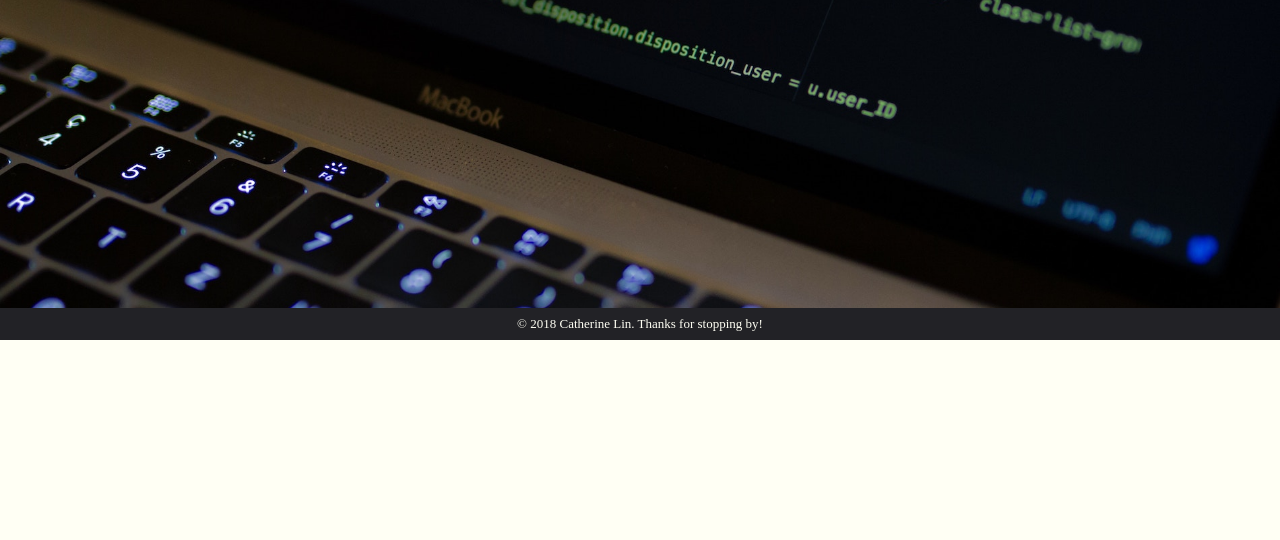
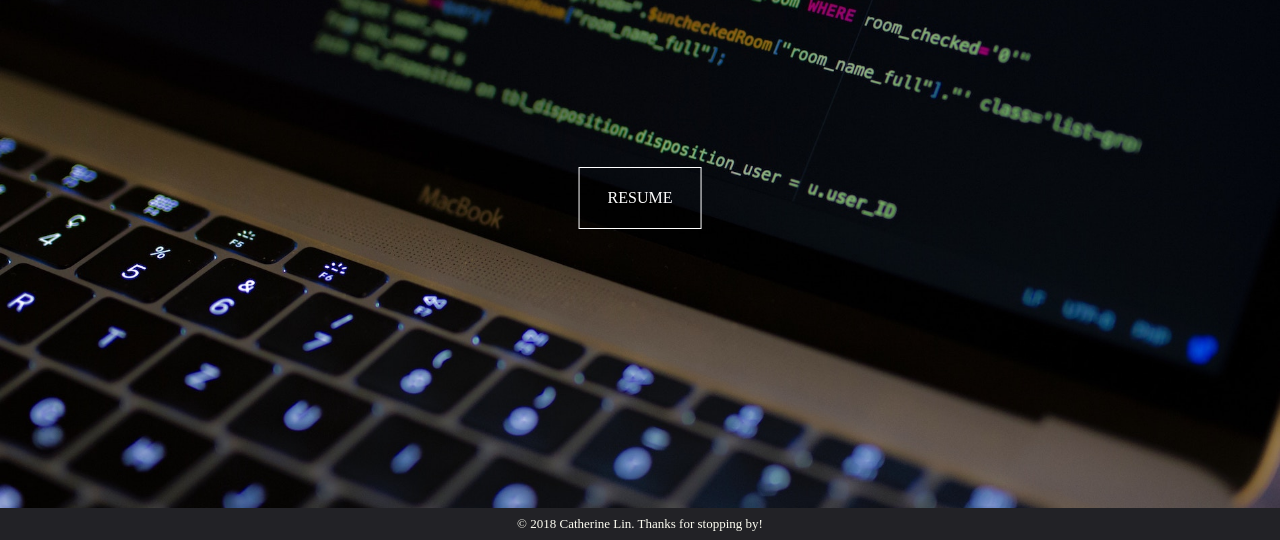
Before and after one commit to c-clin/chickencat.github.io, a plain HTML site: page index.html in a window 1280 px wide. Shown: the part 2118-2658 px from the top of the page. Before the commit the page ends 2458 px from the top, so only its background shows below. Drawn offline with nearby package versions, Linux system fonts and the light colour scheme; a script that the page names is missing; a web font is replaced by a local one.

Commit message:
Added a resume button

```diff
--- a/index.html
+++ b/index.html
@@ -124,6 +124,9 @@
 						<a href="https://github.com/chickencat"><i class="fa fa-github fa-2x" aria-hidden="true"></i></a>
 						<a href="https://linkedin.com/in/catherine-lin-81545896"><i class="fa fa-linkedin-square fa-2x" aria-hidden="true"></i></a>
 					</div>
+					<div>
+						<button class="resume-button">Resume</button>
+					</div>
 				</div>
 			</div>
 		</div>
--- a/sass/_variables.scss
+++ b/sass/_variables.scss
@@ -11,6 +11,6 @@ $text-shadow: 0px 1px 5px;
 
     -webkit-background-size: cover;
 	-moz-background-size: cover;
-	-ms-background-size: covr;
+	-ms-background-size: cover;
 	background-size: cover;
 }
--- a/sass/main.scss
+++ b/sass/main.scss
@@ -2,7 +2,7 @@
 
 body {
 	font-family: 'Glegoo', serif;
-	background-color: #fffff4;
+	background-color: $almond;
 }
 
 hr {
@@ -14,7 +14,7 @@ hr {
 .nav-link {
 	font-size: 1.3em;
 	cursor: pointer;
-	text-shadow: $text-shadow #000000;
+	text-shadow: -1px 0 black, 0 1px black, 1px 0 black, 0 -1px black;
 	transition: 0.8s 0.2s;
 }
 
@@ -99,10 +99,6 @@ hr {
 		transform: scale(1.1);
 	}
 
-	.hover-img:hover {
-	    opacity:0.80;
-	}
-
 	.overlay-text {
 		color: #FFFFFF;
 		font-size: 20px;
@@ -129,13 +125,35 @@ hr {
 #contact-me {
 	width: 100%;
 	background:url(../images/outro.jpg);
-    height: 500px;
+    height: 700px;
 	@include paralax-scrolling;
 
 	#contact-font {
 		padding-top: 80px;
 		color: #FFFFFF;
 	}
+
+	.resume-button {
+	    text-transform: uppercase;
+	    display: inline-block;
+	    position: relative;
+	    text-align: center;
+	    color: white;
+	    left: 50%;
+	    transform: translateX(-50%);
+	    margin-top: 180px;
+	    background-color: transparent;
+	    border: 1px solid;
+	    padding: 18px 28px;
+	    font-family: 'Glegoo', serif;
+	}
+	.resume-button:hover {
+		color: #000000;
+		background-color: $almond;
+	    border: 1px solid black;
+	    cursor: pointer;
+	}
+
 }
 
 /*footer*/
```
Also changed, not shown: css/style.css.
